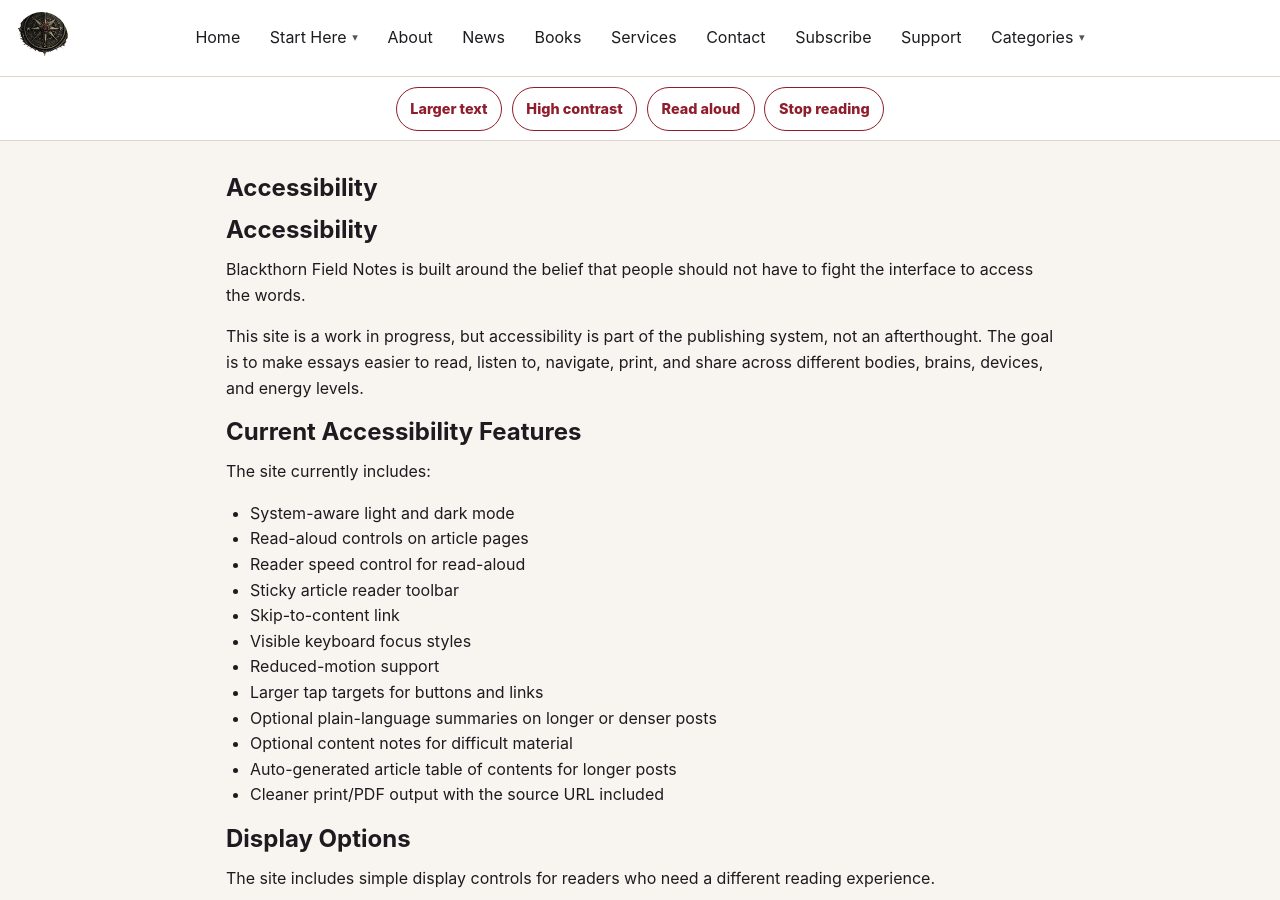
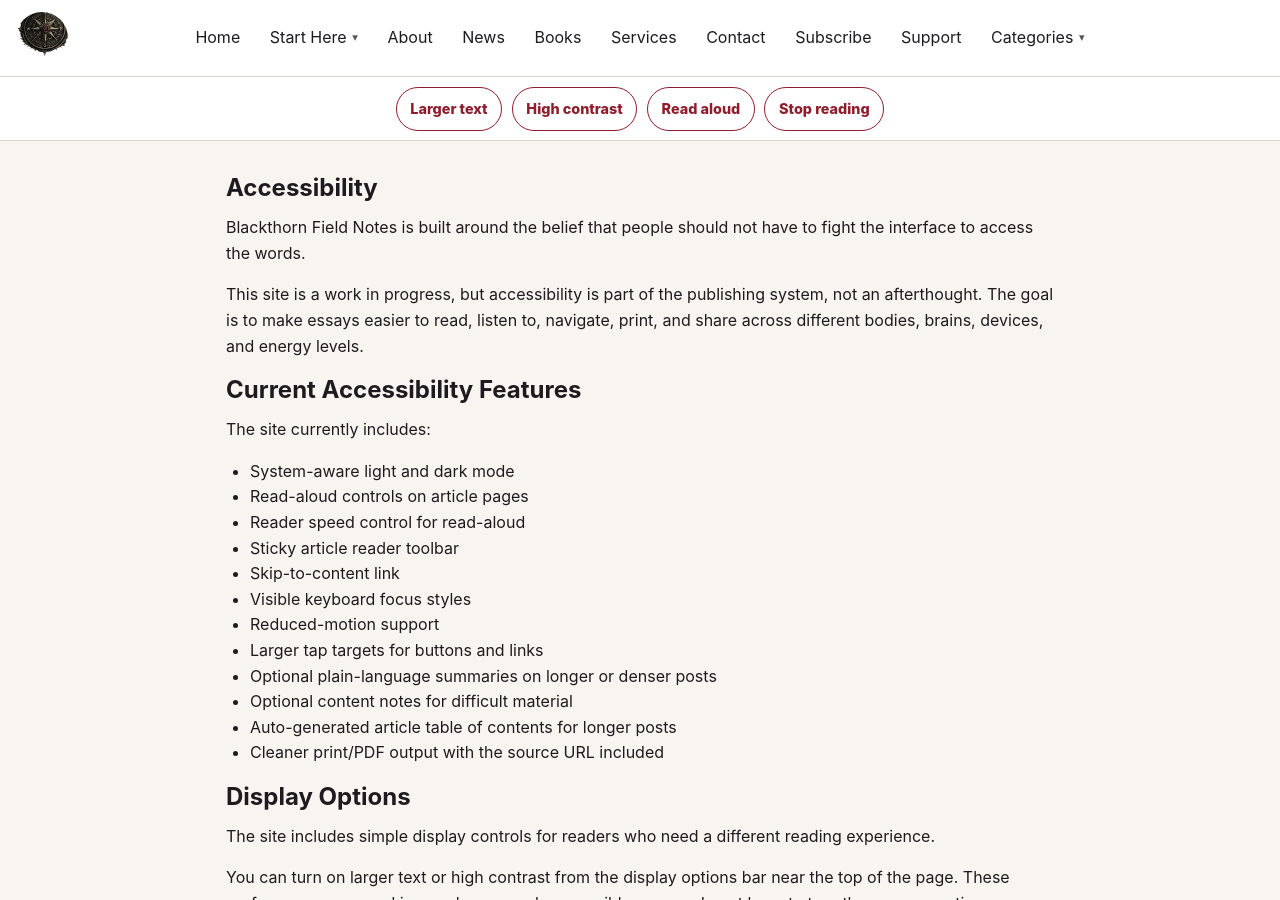
Before and after one commit to cjblackthorn/cjblackthorn.github.io, a Jekyll site: the page built from accessibility.md, in a window 1280 px wide and 900 px high. Built offline with Jekyll 4.4.1, drawn with Linux system fonts in a browser that asks for light colours.

Commit message:
Remove duplicate page headings

```diff
--- a/accessibility.md
+++ b/accessibility.md
@@ -6,8 +6,6 @@ permalink: /accessibility/
 image: /assets/images/blackthorn-field-notes-card.PNG
 plain_summary: "This page explains the accessibility features available on Blackthorn Field Notes and how readers can report accessibility problems."
 ---
-
-# Accessibility
 
 Blackthorn Field Notes is built around the belief that people should not have to fight the interface to access the words.
 
```
